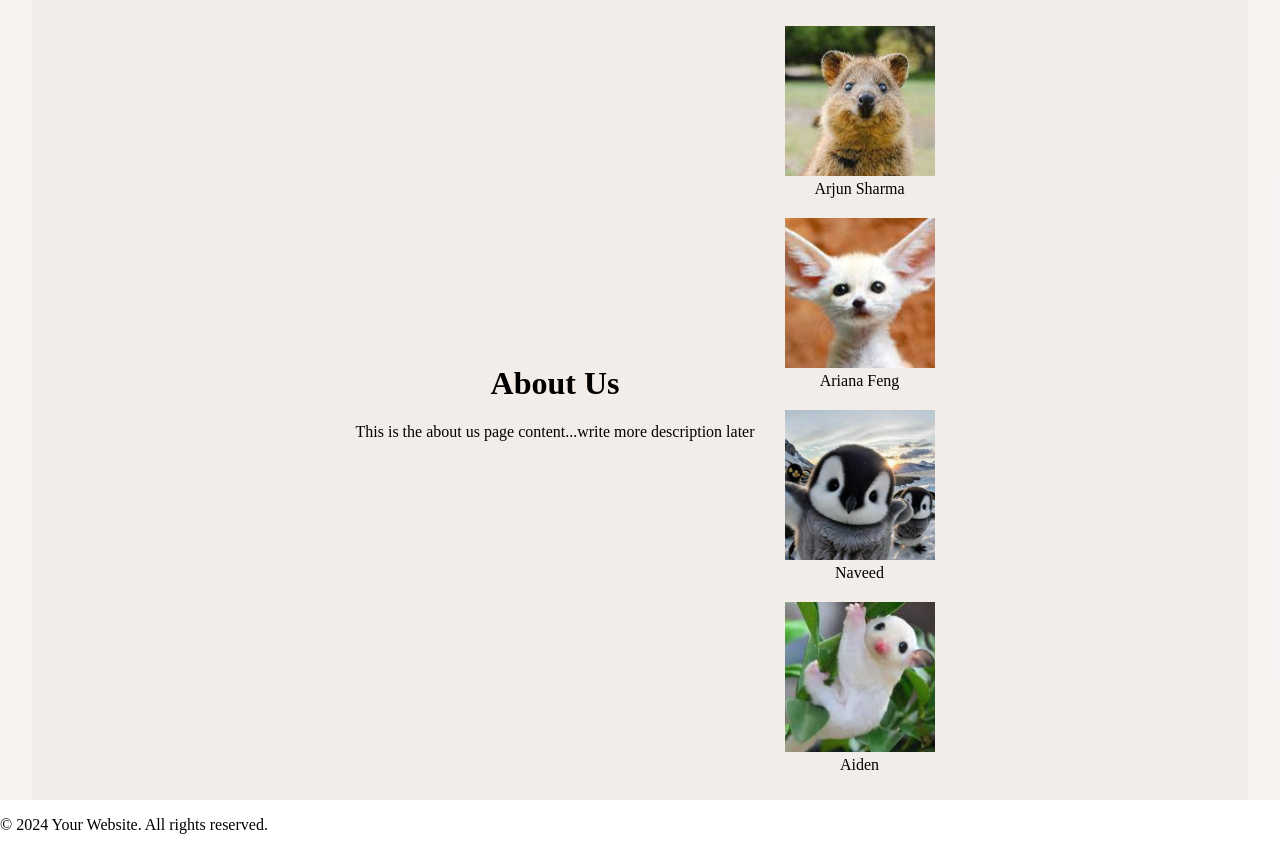
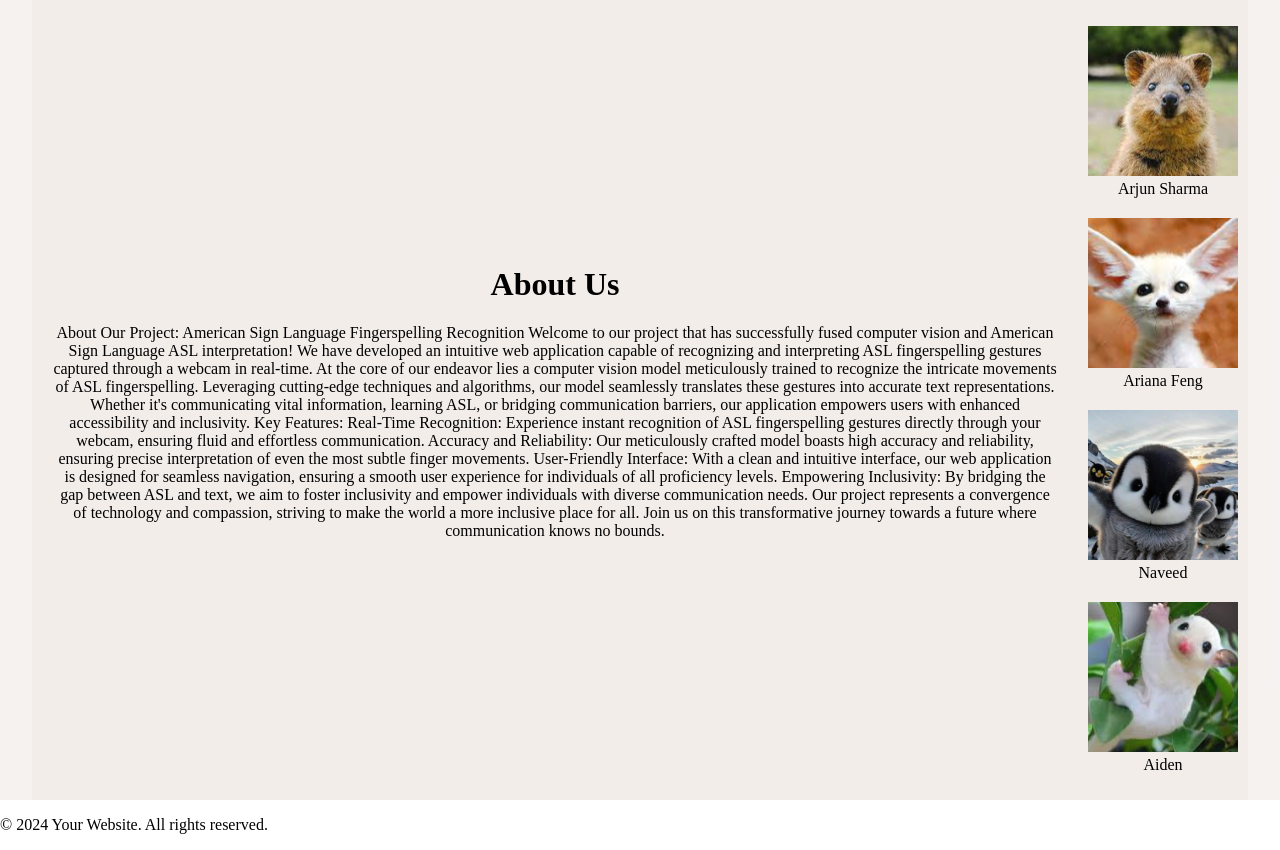
Before and after one commit to alostracco/ASL-Fingerspelling-Recognition, a Django app: page /about-us/ in a window 1280 px wide. Shown: the part 80-930 px from the top of the page. Run offline with Django 4.2, Linux system fonts and the light colour scheme.

Commit message:
updated about us

```diff
--- a/core/templates/core/about_us.html
+++ b/core/templates/core/about_us.html
@@ -15,7 +15,23 @@
         <div class="content-column">
             <div class="text-box">
                 <h1>About Us</h1>
-                <p>This is the about us page content...write more description later</p>
+                <p>About Our Project: American Sign Language Fingerspelling Recognition
+
+                    Welcome to our project that has successfully fused computer vision and American Sign Language ASL interpretation! We have developed an intuitive web application capable of recognizing and interpreting ASL fingerspelling gestures captured through a webcam in real-time.
+
+                    At the core of our endeavor lies a computer vision model meticulously trained to recognize the intricate movements of ASL fingerspelling. Leveraging cutting-edge techniques and algorithms, our model seamlessly translates these gestures into accurate text representations. Whether it's communicating vital information, learning ASL, or bridging communication barriers, our application empowers users with enhanced accessibility and inclusivity.
+
+                    Key Features:
+
+                    Real-Time Recognition: Experience instant recognition of ASL fingerspelling gestures directly through your webcam, ensuring fluid and effortless communication.
+
+                    Accuracy and Reliability: Our meticulously crafted model boasts high accuracy and reliability, ensuring precise interpretation of even the most subtle finger movements.
+
+                    User-Friendly Interface: With a clean and intuitive interface, our web application is designed for seamless navigation, ensuring a smooth user experience for individuals of all proficiency levels.
+
+                    Empowering Inclusivity: By bridging the gap between ASL and text, we aim to foster inclusivity and empower individuals with diverse communication needs.
+
+                    Our project represents a convergence of technology and compassion, striving to make the world a more inclusive place for all. Join us on this transformative journey towards a future where communication knows no bounds. </p>
             </div>
         </div>
 
```
